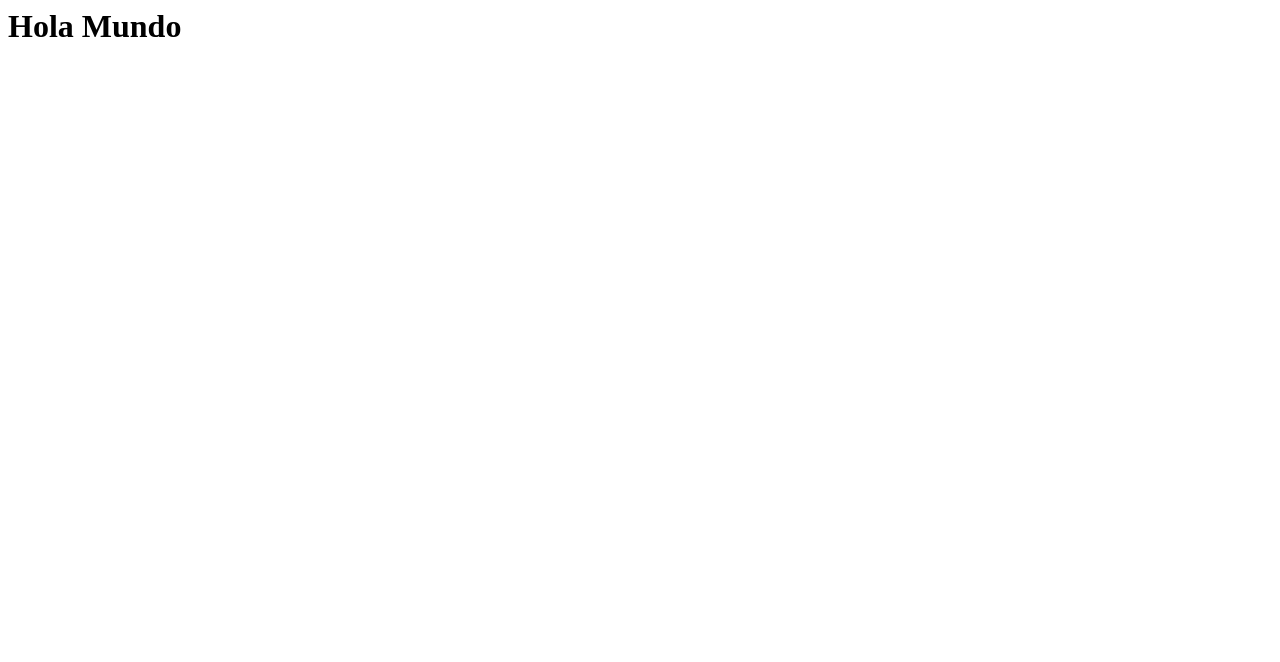
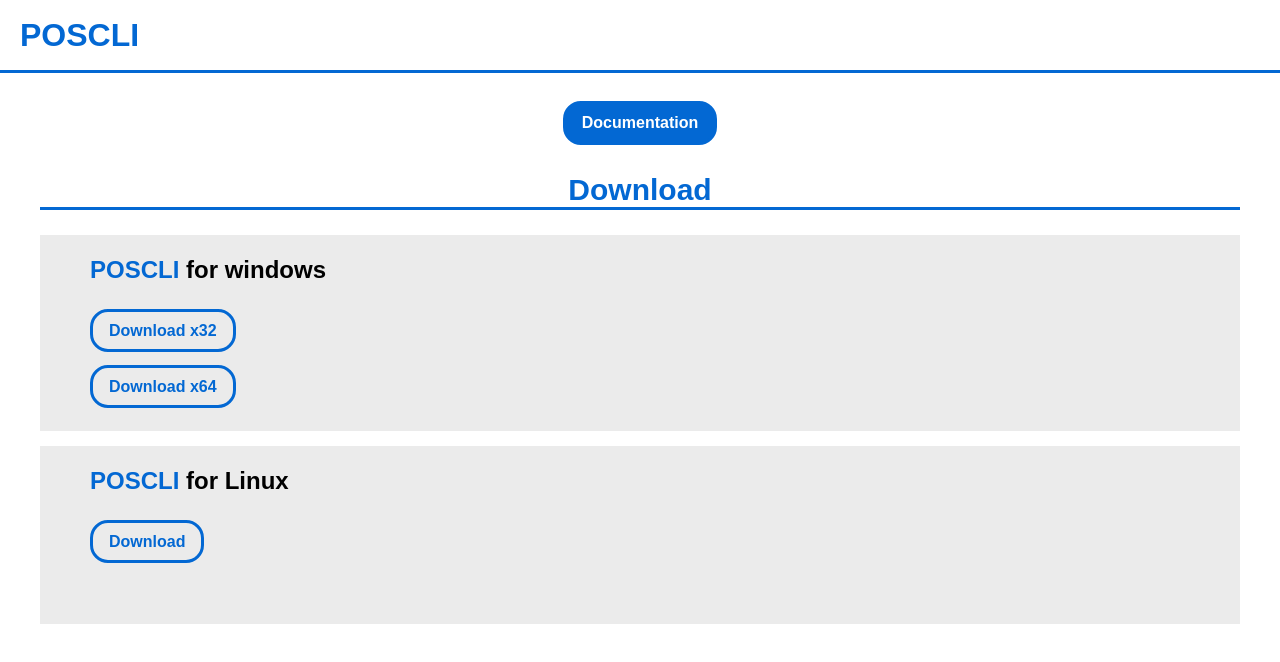
Before and after one commit to AstronTechno/POSCLI, a plain HTML site: page index.html in a window 1280 px wide. Drawn offline with Linux system fonts and the light colour scheme.

Commit message:
Add files via upload

```diff
--- /dev/null
+++ b/core/core.css
@@ -0,0 +1,88 @@
+
+.btn-a-primary {
+    transition: 600ms;
+    border: solid #0368d3;
+    border-radius: 18px;
+    padding: 10px 16px 10px 16px;
+    text-decoration: none;
+    background: #0368d3;
+    color: #ffffff;
+    font-family: sans-serif;
+    font-weight: bold;
+}
+
+.btn-a-primary:hover {
+    transition: 600ms;
+    border: solid #004691;
+    border-radius: 18px;
+    padding: 10px 16px 10px 16px;
+    text-decoration: none;
+    background: #004691;
+    font-family: sans-serif;
+    font-weight: bold;
+}
+
+/* Btn Outlined perfect to look at button for link(a) */
+
+.btn-a-outlined {
+    transition: 600ms;
+    border: solid #0368d3;
+    border-radius: 18px;
+    padding: 10px 16px 10px 16px;
+    text-decoration: none;
+    color: #0368d3;
+    font-family: sans-serif;
+    font-weight: bold;
+}
+
+.btn-a-outlined:hover {
+    transition: 600ms;
+    cursor: pointer;
+    border: solid #0368d3;
+    background: #0368d3;
+    border-radius: 18px;
+    padding: 10px 16px 10px 16px;
+    text-decoration: none;
+    color: #ffffff;
+    font-family: sans-serif;
+    font-weight: bold;
+}
+
+.btn-a-outlined:target {
+    transition: 600ms;
+    cursor: pointer;
+    border: solid #0368d3;
+    background: #0368d3;
+    border-radius: 18px;
+    padding: 10px 16px 10px 16px;
+    text-decoration: none;
+    color: #ffffff;
+    font-family: sans-serif;
+    font-weight: bold;
+}
+
+/* Sections -> Down Box*n */
+
+sections {
+    display: block;
+    padding: 28px 40px 0px 40px;
+}
+
+/*Down Box Section <- Sections*/
+
+.down-box {
+    padding: 1px 20px 35px 50px;
+    display: block;
+    background: #d3d3d374;
+    margin: 15px 0px 15px 0px;
+}
+
+.down-box h2 {
+    font-family: sans-serif;
+ }
+
+.down-box h2 span {
+    font-family: sans-serif;
+    font-weight: bolder;
+    color: #0368d3;
+}
--- /dev/null
+++ b/css/download.css
@@ -0,0 +1,34 @@
+/*x32 x64*/
+
+.x32 {
+    margin-bottom: 38px;
+}
+
+.int {
+    margin-bottom: 38px;
+}
+
+
+
+body {
+    padding: 0px;
+    margin: 0px;
+}
+
+/* ---------------------------- Header ---------------------------- */
+
+header {
+    display: block;
+    padding-left: 20px;
+    border-bottom: solid #0368d3;
+    height: 70px;
+}
+
+header .title-primary{
+    color: #0368d3;
+    font-family: sans-serif;
+    line-height: 70px;
+    margin: 0px;
+}
+
+/* ---------------------------- Section ----------------------------- */
--- a/index.html
+++ b/index.html
@@ -1 +1,55 @@
-<h1>Hola Mundo</h1>
+<!DOCTYPE html>
+<html lang="en">
+<head>
+    <meta charset="UTF-8">
+    <link rel="stylesheet" href="css/download.css">
+    <link rel="stylesheet" href="core/core.css">
+    <meta name="viewport" content="width=device-width, initial-scale=1.0">
+    <title>POSCLI App</title>
+</head>
+<body>
+
+    <!-- Menu Bar -->
+
+    <header style="margin-bottom: 0px;">
+        <h1 style="margin-bottom: 0px;" class="title-primary">POSCLI</h1>
+    </header>
+
+    <!-- Enlace a la documentacion del proyecto -->
+
+    <sections>
+        <section id="docs" style="display: grid;justify-content: center;">
+            <a href="doc/doc.html" class="btn-a-primary">Documentation</a>
+        </section>
+    </sections>
+
+    <!-- Sistemas operativos (sections -> section) -->
+
+    <sections>
+
+        <!-- Windows (section <- sections) -->
+
+        <h2 style="color: #0368d3; margin-top: 0px;font-size: 30px;text-align: center; margin-top: 0px; font-family: sans-serif; border-bottom: solid #0368d3; display: block;">Download</h2>
+        <section class="down-box">
+            <h2><span>POSCLI</span> for windows</h2>
+            <br>
+            <div class="int">
+                <a href="" class="btn-a-outlined">Download x32</a>
+            </div>
+            <div class="sil">
+                <a href="" class="btn-a-outlined">Download x64</a>
+            </div>
+        </section>
+
+        <!-- Linux (section <- sections) -->
+
+        <section class="down-box">
+            <h2><span>POSCLI</span> for Linux</h2>
+            <br>
+            <div class="int">
+                <a href="" class="btn-a-outlined">Download</a>
+            </div>
+        </section>
+    </sections>
+</body>
+</html>
```
Also changed, not shown: doc/doc.html (added, +14 -0 lines), doc/doc.css (added).
